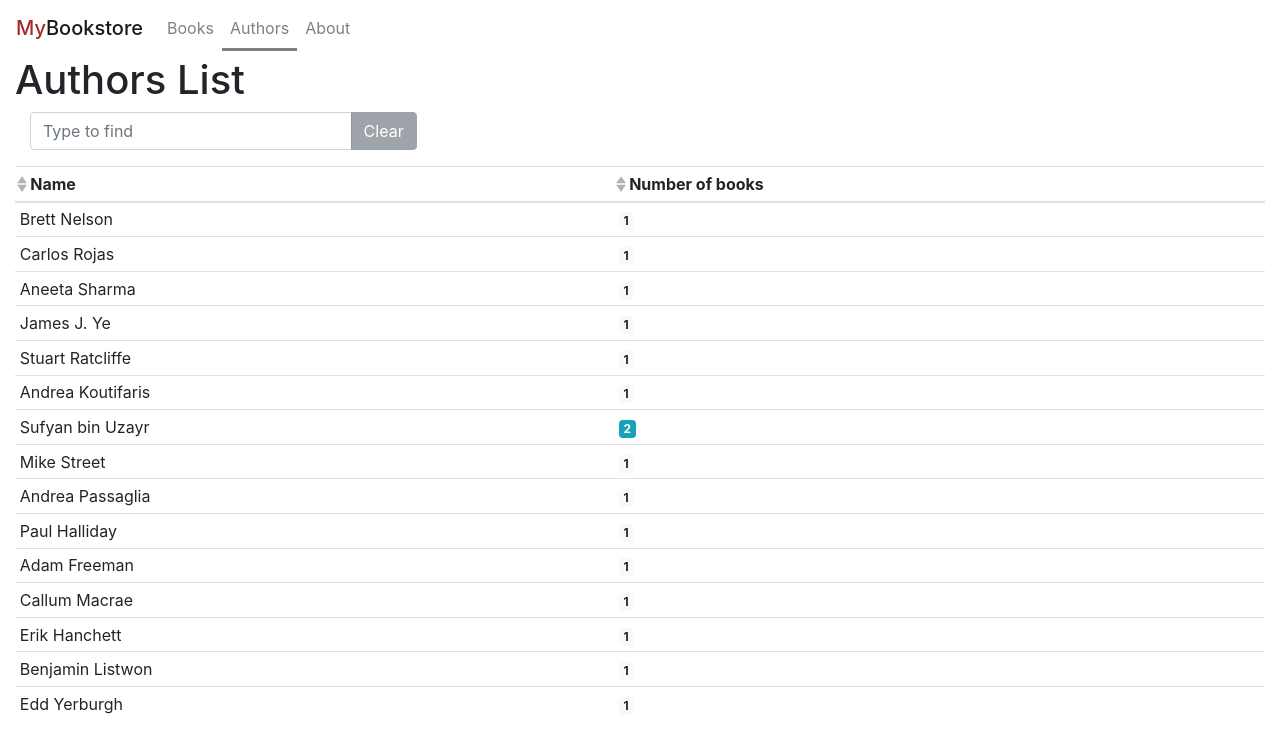
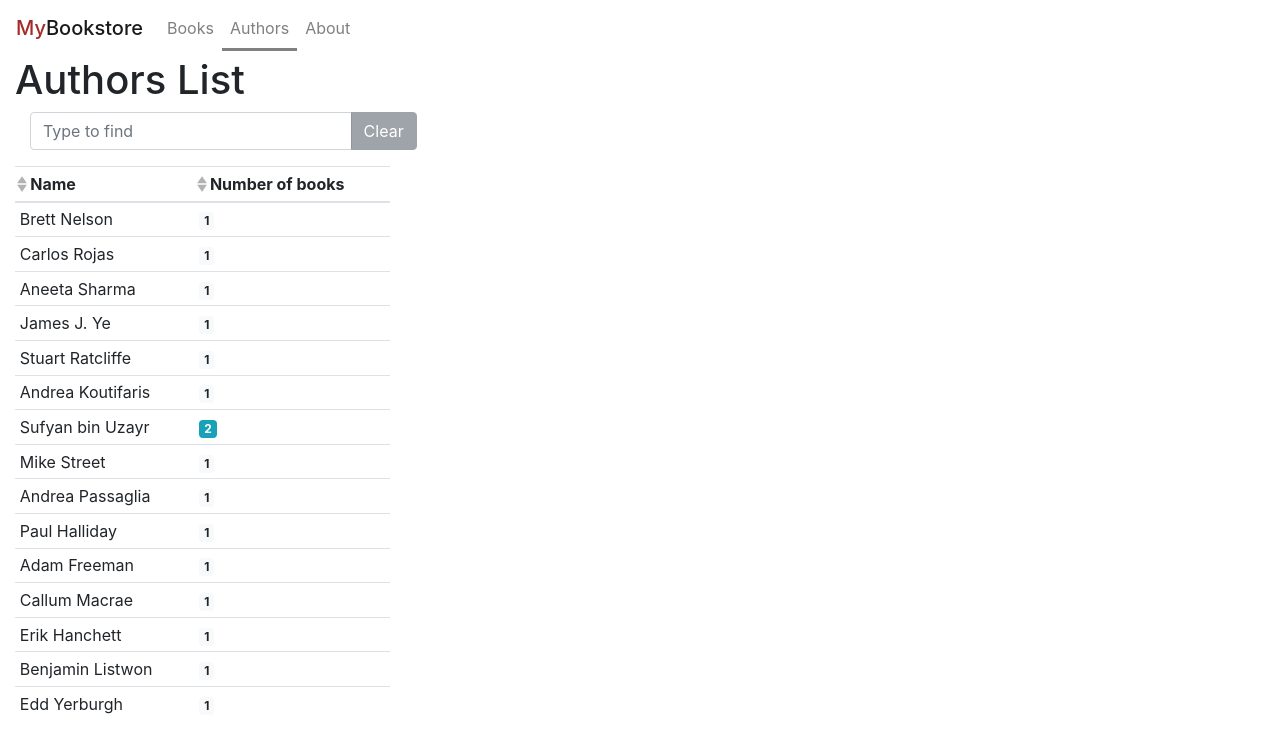
Before and after one commit to sergey-werk/vue-bookstore, a Vue app: page /authors in a window 1280 px wide. Shown: the top 752 px of the page. Built offline with nearby package versions, Linux system fonts and the light colour scheme.

Commit message:
fix authors table css

```diff
--- a/src/views/Authors.vue
+++ b/src/views/Authors.vue
@@ -1,5 +1,5 @@
 <template>
-<div class="authors-list container-fluid content-row">
+<div class="container-fluid content-row">
   <h1>Authors List</h1>
   <p>
     <b-input-group class="col-4">
@@ -16,6 +16,7 @@
   </p>
   <b-table
       small
+      class="authors-table"
       :items="authors"
       :fields="fields"
       :current-page="currentPage"
@@ -81,8 +82,8 @@ export default {
 };
 </script>
 
-<style scoped>
-.authors-list .table {
+<style>
+.authors-table table {
   width: auto!important;
   min-width: 30%;
 }
```
Lines whose indentation alone changed are shown as unchanged.
